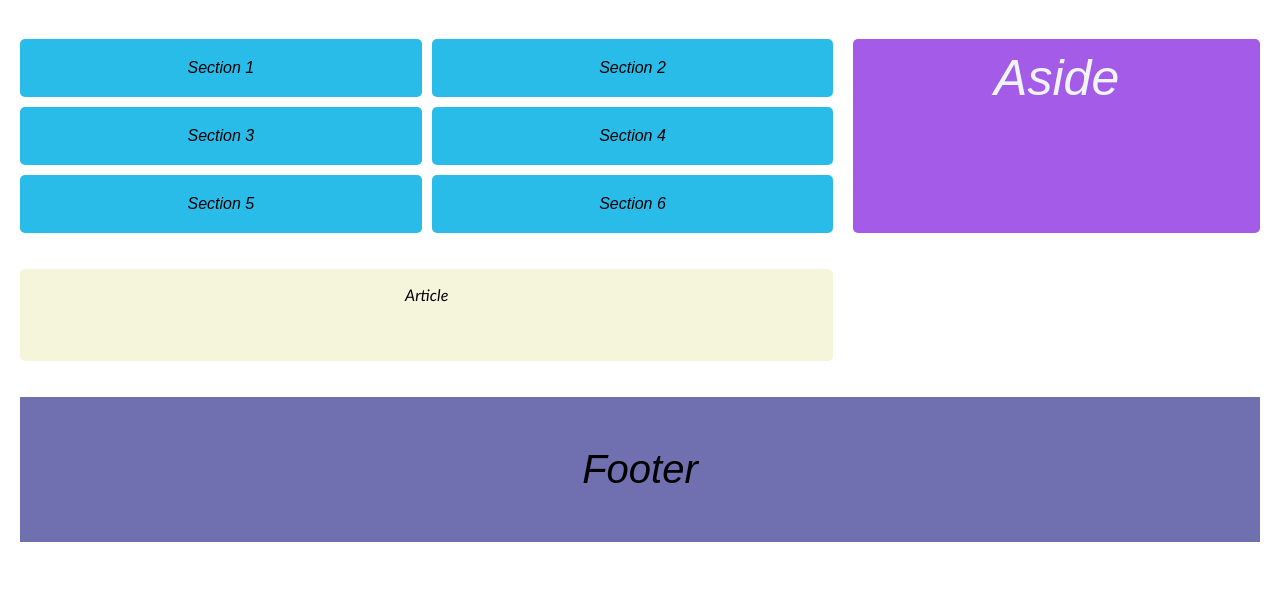
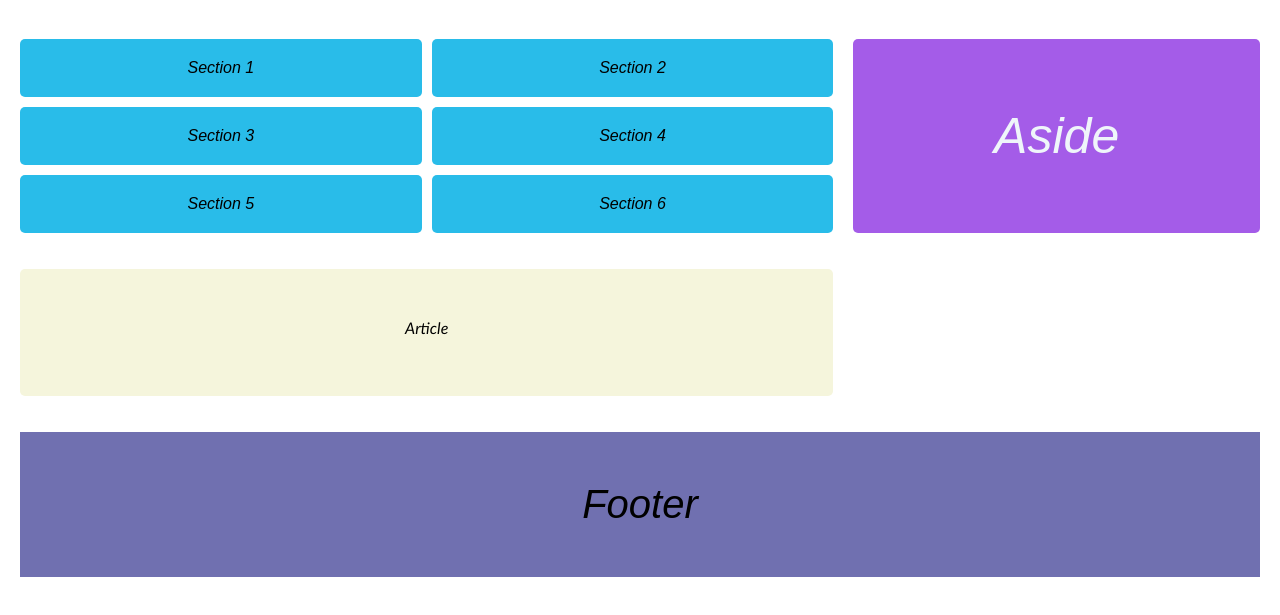
Before and after one commit to svmurasheva/svmurasheva-html-css-page, a plain HTML site: page index.html in a window 1280 px wide. Shown: the part 81-696 px from the top of the page. Drawn offline with Linux system fonts and the light colour scheme.

Commit message:
used flexbox selectors such as 'align-items' and 'justify-content' to place content in the center  of the box.

```diff
--- a/styles.css
+++ b/styles.css
@@ -47,6 +47,7 @@ header, footer {
     text-align: center;
     border-radius: 5px;
     justify-content: center;
+    align-items: center;
     font-size: 50px;
 }
 
@@ -54,8 +55,8 @@ header, footer {
     color: black;
     font-family: 'Trebuchet MS', 'Lucida Sans Unicode', 'Lucida Grande', 'Lucida Sans', Arial, sans-serif;
     background-color: beige;
-    padding: 2%;
-    height: 60px;
+    padding: 6%;
+    height: 30px;
     text-align: center;
     border-radius: 5px;
 }
```
